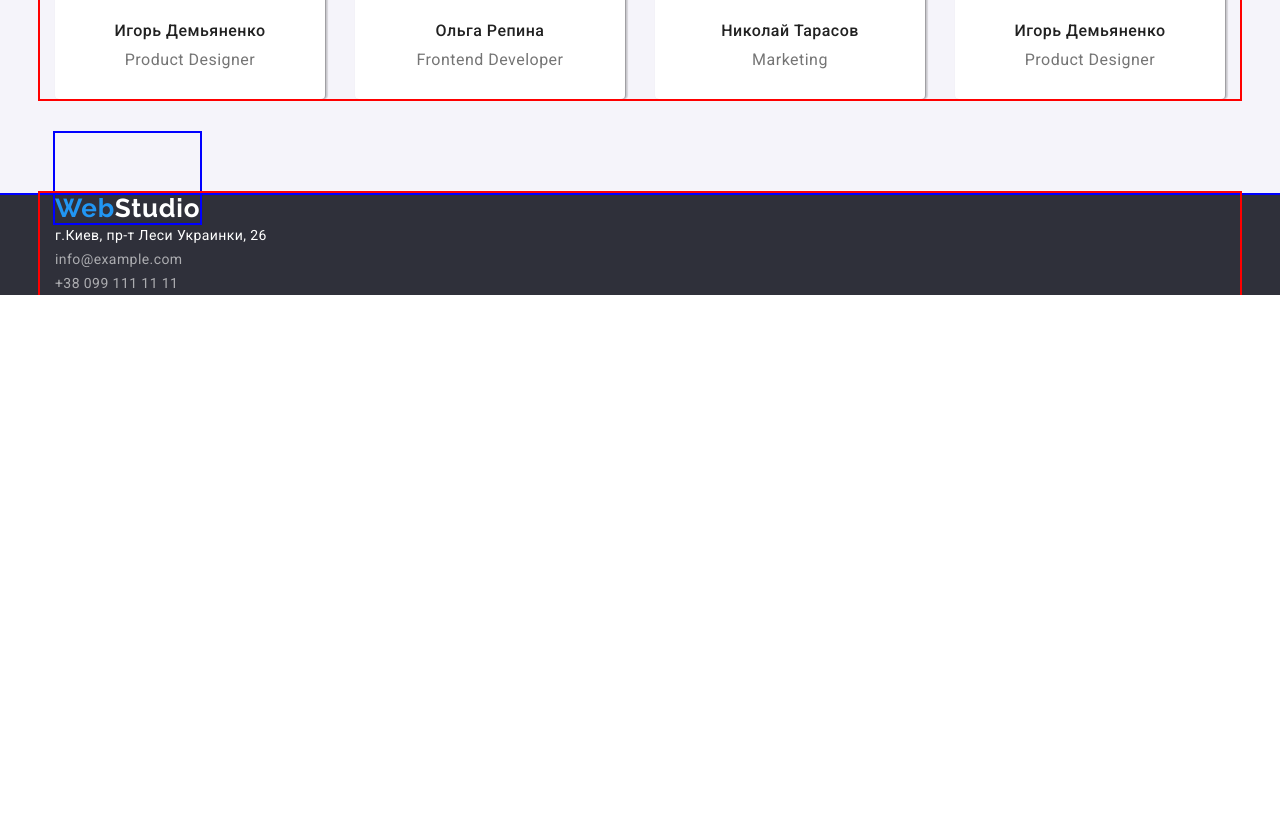
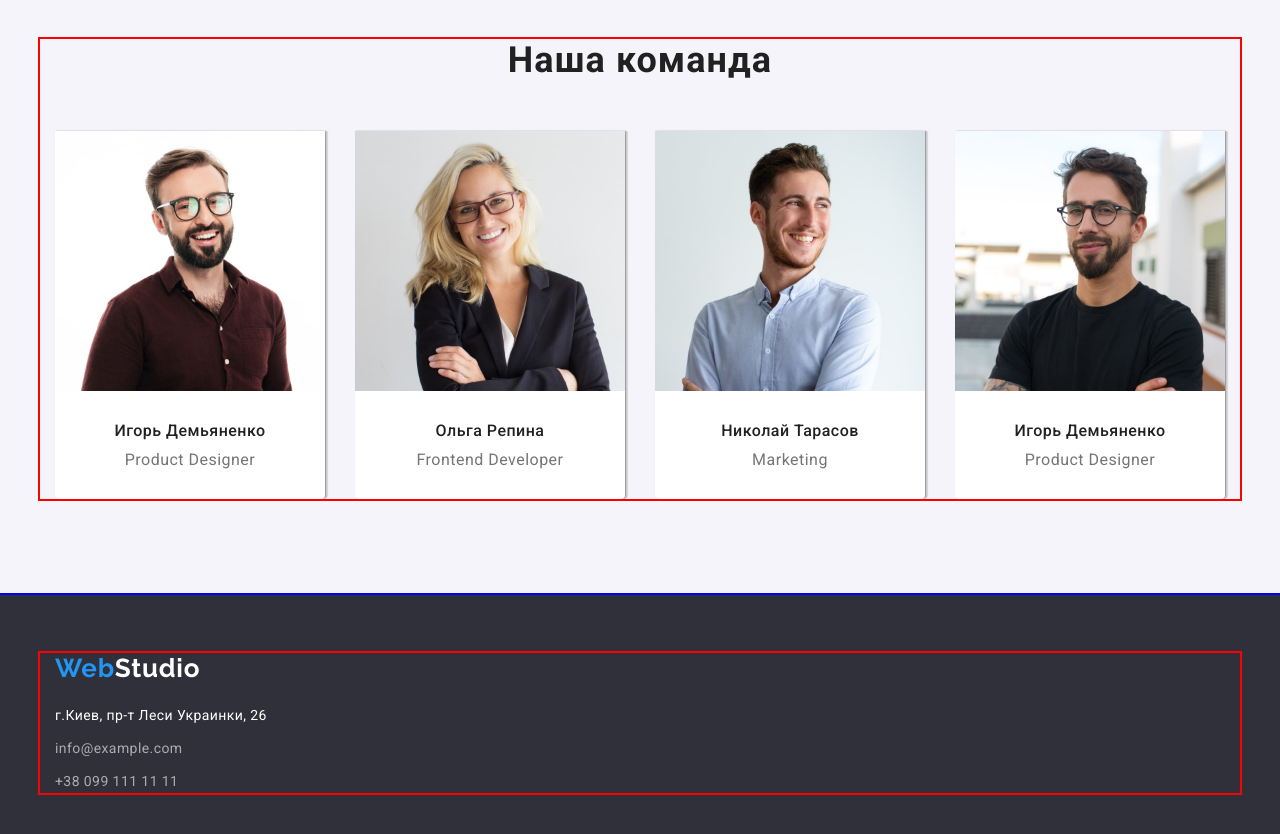
Before and after one commit to AleHug/goit-markup-hw-03, a plain HTML site: page index.html in a window 1280 px wide. Shown: the part 1600-2434 px from the top of the page. Before the commit the page ends 1895 px from the top, so only its background shows below. Drawn offline with nearby package versions, Linux system fonts and the light colour scheme.

Commit message:
Main page finished

```diff
--- a/css/styles.css
+++ b/css/styles.css
@@ -157,7 +157,7 @@ body {
   background: #2f303a;
   justify-content: space-between;
   text-align: center;
-  outline: 2px solid red;
+  padding: 200px 0 200px;
 }
 
 .hero-title {
@@ -168,6 +168,7 @@ body {
   text-transform: uppercase;
   color: var(--accent-first-color);
   margin: 0px 0px 30px;
+
 }
 
 .hero-btn {
@@ -182,6 +183,7 @@ body {
   box-shadow: 0px 4px 4px rgba(0, 0, 0, 0.15);
   border-radius: 4px;
   color: var(--accent-first-color);
+
 }
 
 .hero-btn:hover,
@@ -304,14 +306,16 @@ body {
 
 .footer {
   background: #2f303a;
-  bpadding-top: 60px;
-  bpadding-bottom: 60px;
+  padding-top: 60px;
+  padding-bottom: 60px;
 }
 
 .logo-footer {
-    padding-top: 60px;
-    margin-top: 70px;
-     outline: 2px solid blue;
+    margin-bottom: 20px;
+}
+
+.contact-intem:not(:last-child) {
+    margin-bottom: 9px;
 }
 
 .footer-address {
@@ -319,7 +323,6 @@ body {
   line-height: 1.71;
   letter-spacing: 0.03em;
   color: var(--accent-first-color);
-  boutline: 2px solid red;
 }
 
 .footer-mail,
@@ -328,7 +331,6 @@ body {
   line-height: 1.71;
   letter-spacing: 0.03em;
   color: rgba(255, 255, 255, 0.6);
-  boutline: 2px solid red;
 }
 
 .address {
--- a/index.html
+++ b/index.html
@@ -182,10 +182,12 @@
     <!-- Footer -->
     <footer class="footer">
       <div class="container">
-        <a class="logo logo-footer" href="./">Web<span class="white">Studio</span></a>
+        <div class="logo-footer">
+          <a class="logo" href="./">Web<span class="white">Studio</span></a>
+        </div>
         <address class="address">
           <ul class="address-list list">
-            <li class="kontakt-intem">
+            <li class="contact-intem">
               <a
                 class="footer-address link"
                 href="https://goo.gl/maps/JDC9qvks9vjyVcRY7"
@@ -194,10 +196,10 @@
                 >г.Киев, пр-т Леси Украинки, 26</a
               >
             </li>
-            <li class="">
+            <li class="contact-intem">
               <a class="footer-mail link" href="mailto:info@example.com">info@example.com</a>
             </li>
-            <li class="kontakt-intem">
+            <li class="contact-intem">
               <a class="footer-tel link" href="tel:+380991111111">+38 099 111 11 11</a>
             </li>
           </ul>
```
